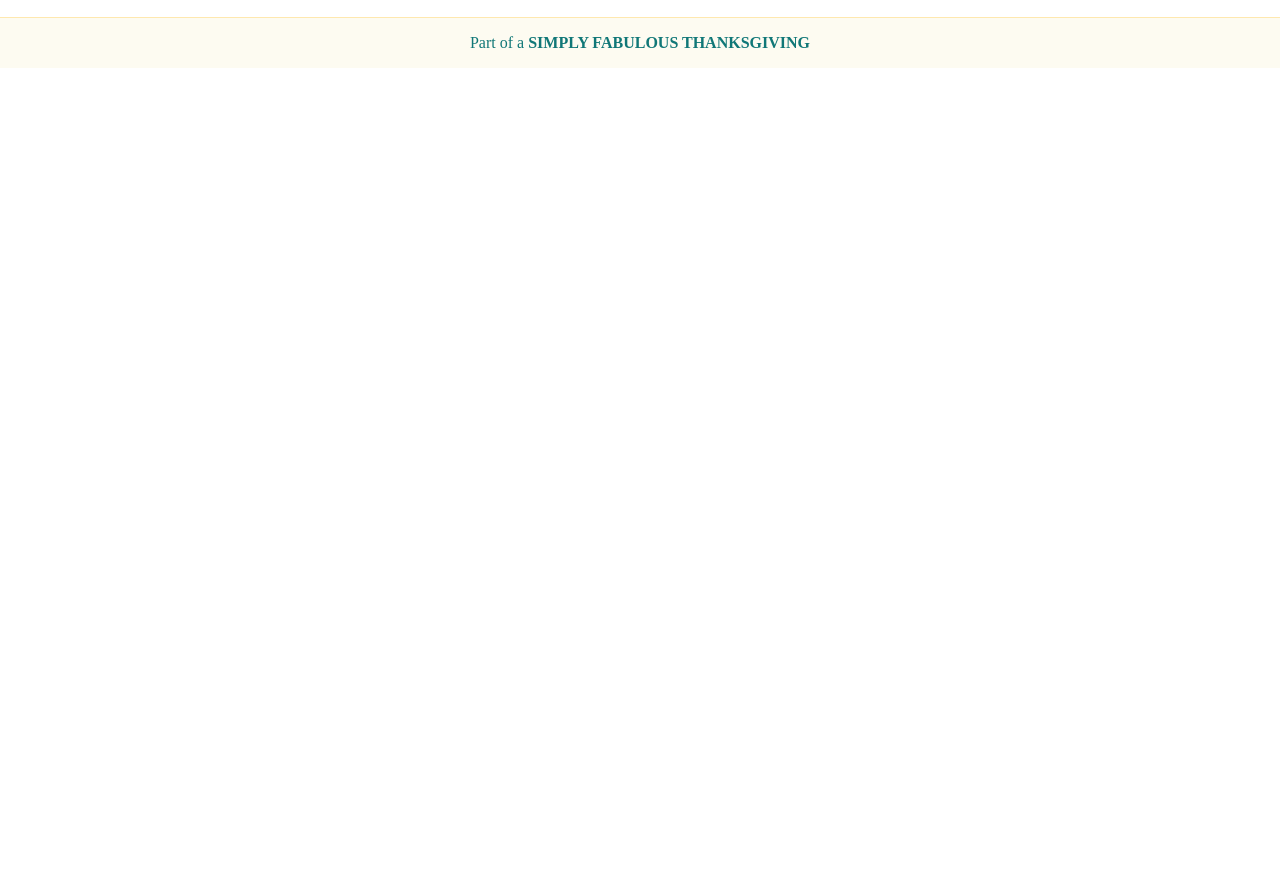
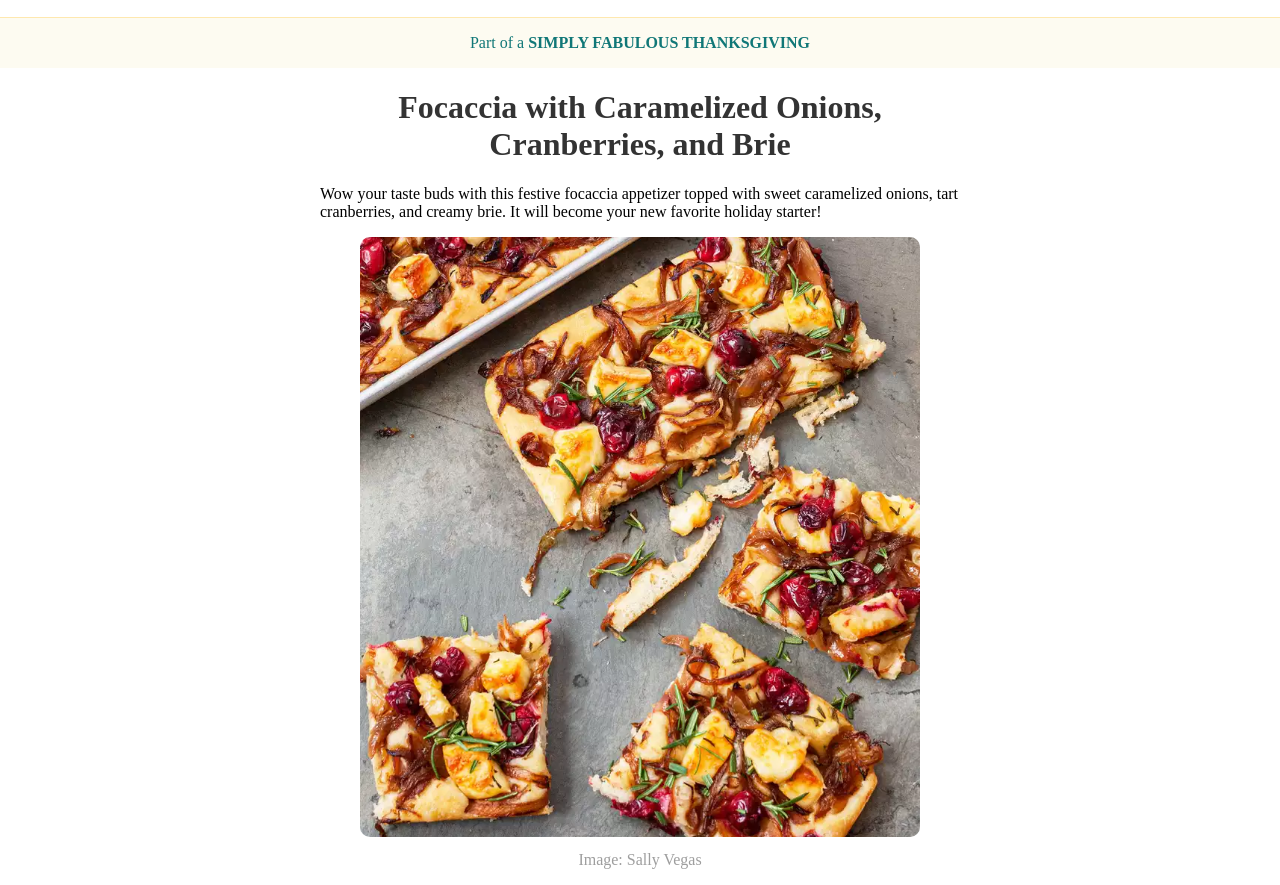
Before and after one commit to nes-pisati/m1es1_epicode, a plain HTML site: page index.html in a window 1280 px wide. Shown: the part 64-949 px from the top of the page. Before the commit the page ends 800 px from the top, so only its background shows below. Drawn offline with Linux system fonts and the light colour scheme.

Commit message:
m1-es1 | immagine
inserimento e formattazione immagine

```diff
--- a/index.html
+++ b/index.html
@@ -15,5 +15,16 @@
                 <p>Part of a <strong>SIMPLY FABULOUS THANKSGIVING</strong></p>
             </div>
         </nav>
+        <main>
+            <div class="main-container">
+            <h1>Focaccia with Caramelized Onions, <br>Cranberries, and Brie</h1>
+            <p>Wow your taste buds with this festive focaccia appetizer topped with sweet caramelized onions, tart cranberries, and creamy brie. It will become your new favorite holiday starter!
+            </p>
+            <figure>
+                <img src="./asset/header.webp" alt="fotografia Focaccia">
+                <figcaption>Image: Sally Vegas</figcaption>
+            </figure>
+            </div>
+        </main>
     </body>
 </html>
--- a/style.css
+++ b/style.css
@@ -22,3 +22,35 @@ body {
     text-align: center;
     color: #107777;
 }
+
+main {
+    width: 100%;
+    display: flex;
+    flex-direction: column;
+    justify-content: center;
+    align-items: center;
+}
+
+.main-container {
+    width: 50%;
+}
+
+.main-container h1 {
+    text-align: center;
+    color: #333333;
+    padding-left: 40px;
+    padding-right: 40px;
+}
+
+.main-container img {
+    height: 600px;
+    width: 100%;
+    object-fit: cover;
+    border-radius: 10px;
+}
+
+figcaption {
+    text-align: center;
+    color: #9e9e9e;
+    margin-top: 10px;
+}
```
